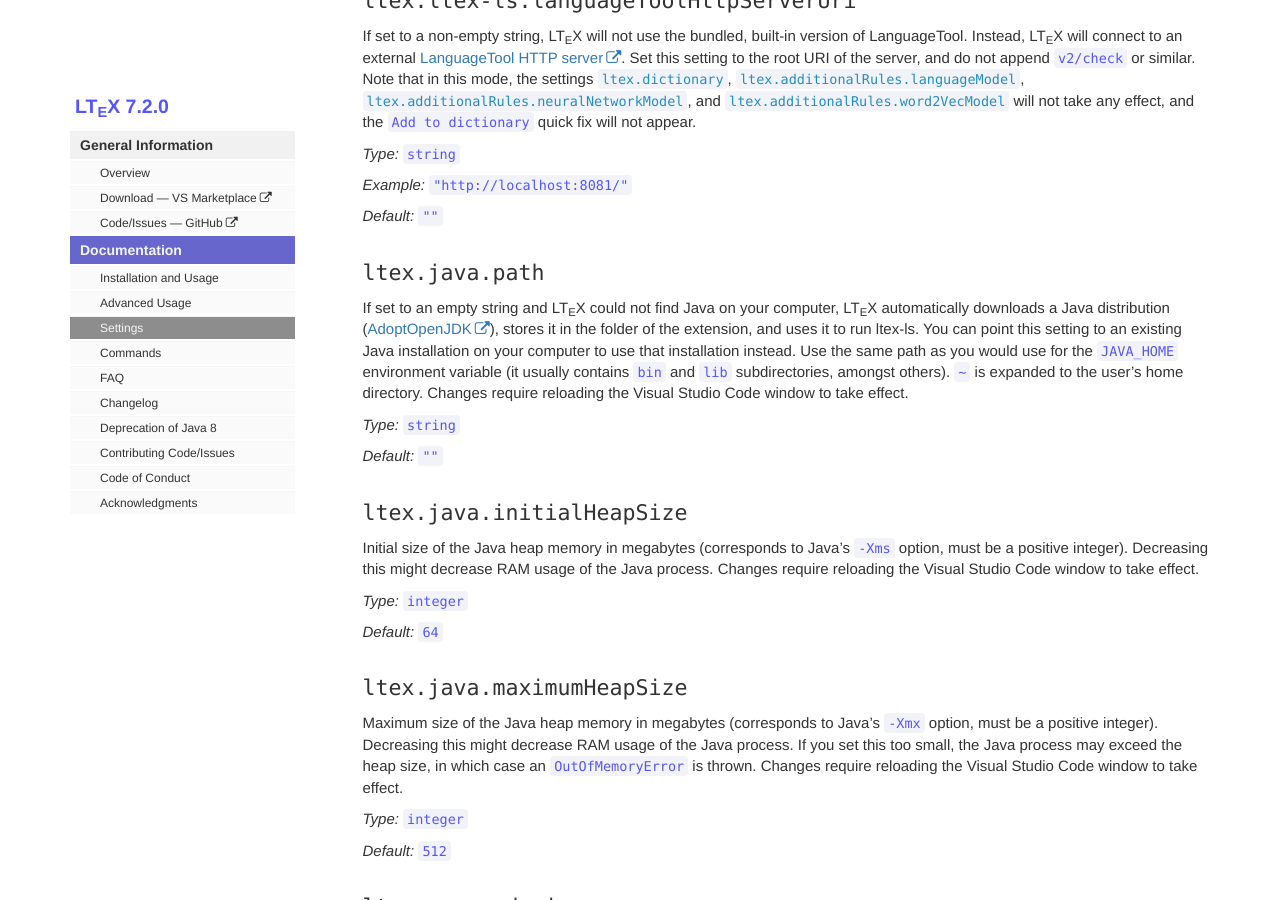
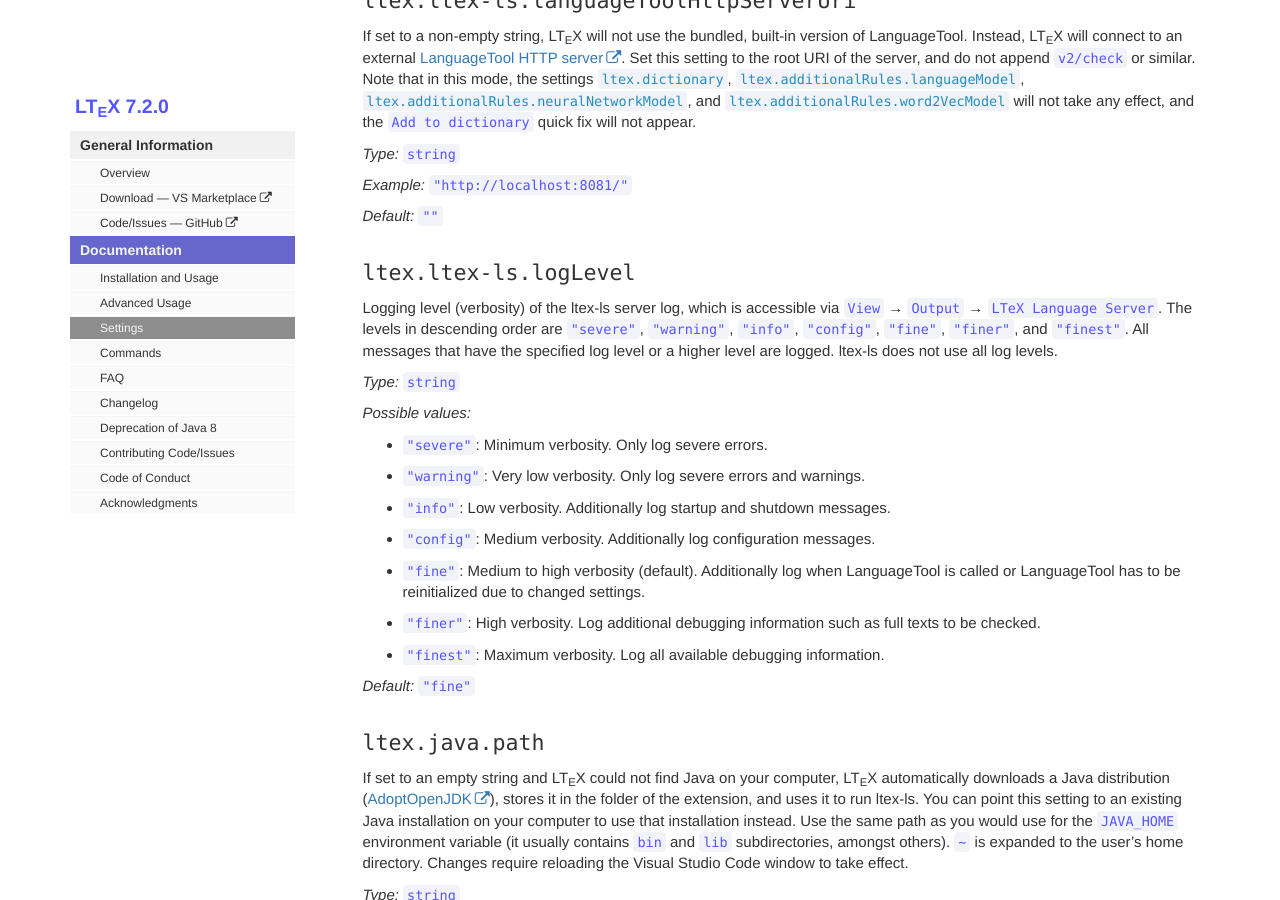
Before and after one commit to valentjn/vscode-ltex, a Jekyll site: the page built from pages/docs/settings.md, in a window 1280 px wide and 900 px high, scrolled down 5689 px. Built offline with Jekyll 4.4.1, drawn with Linux system fonts in a browser that asks for light colours; some of the changed text lies outside the part shown.

Commit message:
Update settings

```diff
--- a/pages/docs/settings.md
+++ b/pages/docs/settings.md
@@ -2301,6 +2301,24 @@ If set to a non-empty string, LTeX will not use the bundled, built-in version of
 
 *Default:* `""`
 
+## `ltex.ltex-ls.logLevel`
+
+Logging level (verbosity) of the ltex-ls server log, which is accessible via `View` → `Output` → `LTeX Language Server`. The levels in descending order are `"severe"`, `"warning"`, `"info"`, `"config"`, `"fine"`, `"finer"`, and `"finest"`. All messages that have the specified log level or a higher level are logged. ltex-ls does not use all log levels.
+
+*Type:* `string`
+
+*Possible values:*
+
+- `"severe"`: Minimum verbosity. Only log severe errors.
+- `"warning"`: Very low verbosity. Only log severe errors and warnings.
+- `"info"`: Low verbosity. Additionally log startup and shutdown messages.
+- `"config"`: Medium verbosity. Additionally log configuration messages.
+- `"fine"`: Medium to high verbosity (default). Additionally log when LanguageTool is called or LanguageTool has to be reinitialized due to changed settings.
+- `"finer"`: High verbosity. Log additional debugging information such as full texts to be checked.
+- `"finest"`: Maximum verbosity. Log all available debugging information.
+
+*Default:* `"fine"`
+
 ## `ltex.java.path`
 
 If set to an empty string and LTeX could not find Java on your computer, LTeX automatically downloads a Java distribution ([AdoptOpenJDK](https://adoptopenjdk.net/)), stores it in the folder of the extension, and uses it to run ltex-ls. You can point this setting to an existing Java installation on your computer to use that installation instead. Use the same path as you would use for the `JAVA_HOME` environment variable (it usually contains `bin` and `lib` subdirectories, amongst others). `~` is expanded to the user's home directory. Changes require reloading the Visual Studio Code window to take effect.
```
